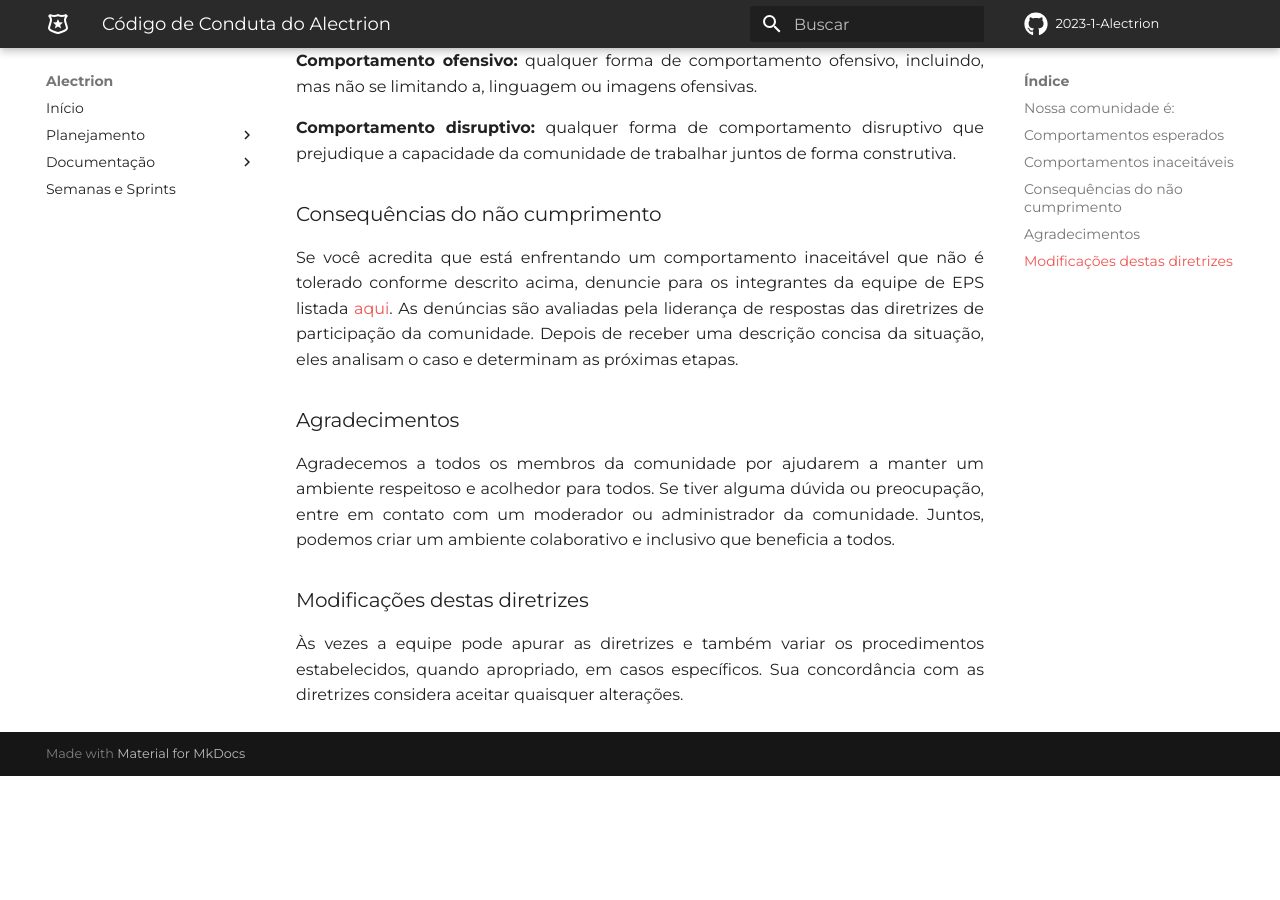
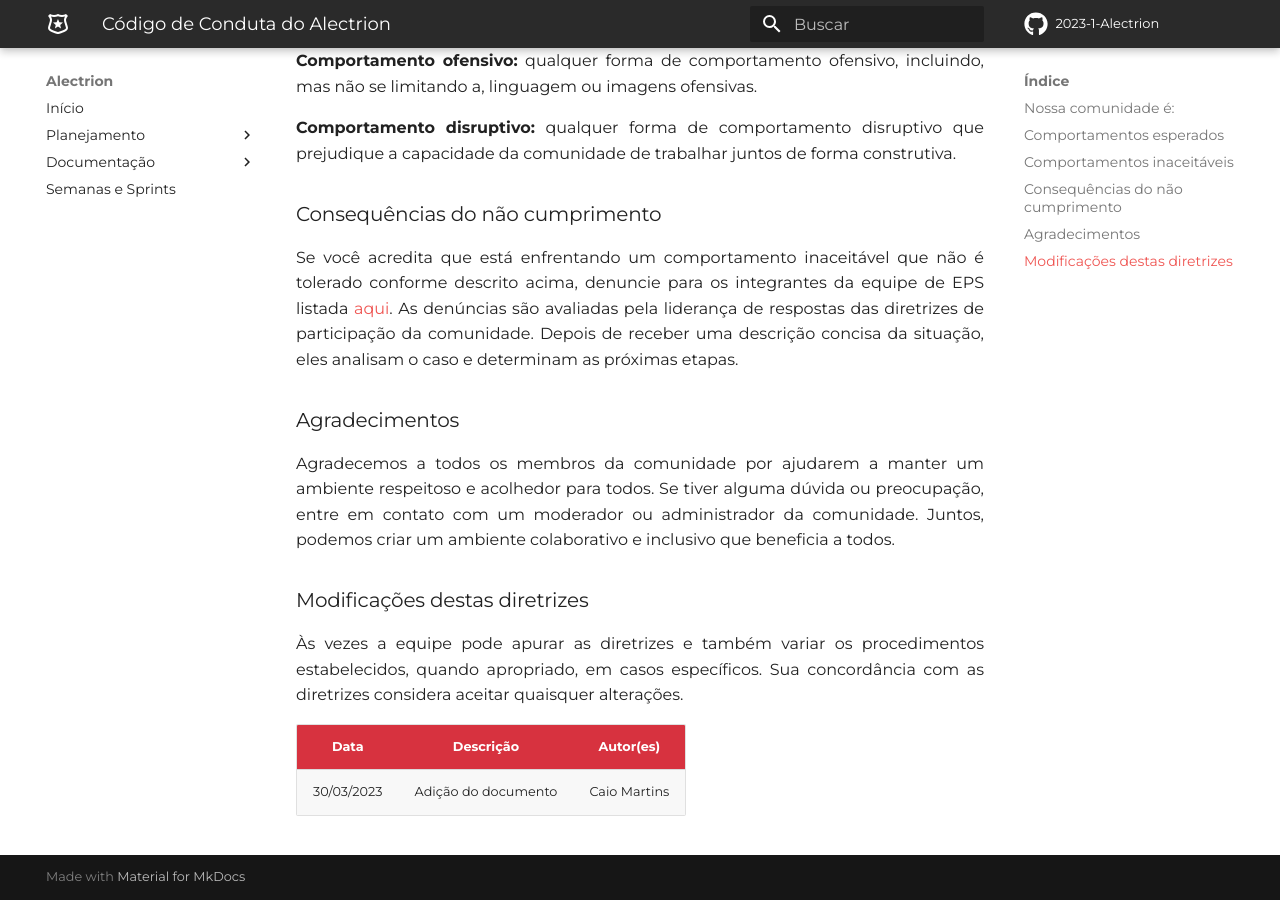
Before and after one commit to fga-eps-mds/2023-1-Alectrion-DOC, an MkDocs documentation site: the page built from docs/documentacao/codigo-conduta.md, in a window 1280 px wide and 900 px high, scrolled down 2125 px. Built offline with MkDocs 1.6.1 and Material for MkDocs 9.7.7, drawn with Linux system fonts in a browser that asks for light colours; some web fonts are replaced; comment, search, counter and statistics services are not loaded; before the commit the page ends 2901 px from its top, so only the background shows below that.

Commit message:
adicao tabela de contribuicao

```diff
--- a/docs/documentacao/codigo-conduta.md
+++ b/docs/documentacao/codigo-conduta.md
@@ -57,3 +57,8 @@ Agradecemos a todos os membros da comunidade por ajudarem a manter um ambiente r
 
 ### Modificações destas diretrizes
 Às vezes a equipe pode apurar as diretrizes e também variar os procedimentos estabelecidos, quando apropriado, em casos específicos. Sua concordância com as diretrizes considera aceitar quaisquer alterações.
+
+
+|**Data**|**Descrição**|**Autor(es)**|
+|--------|-------------|--------------|
+|30/03/2023| Adição do documento | Caio Martins |
```
